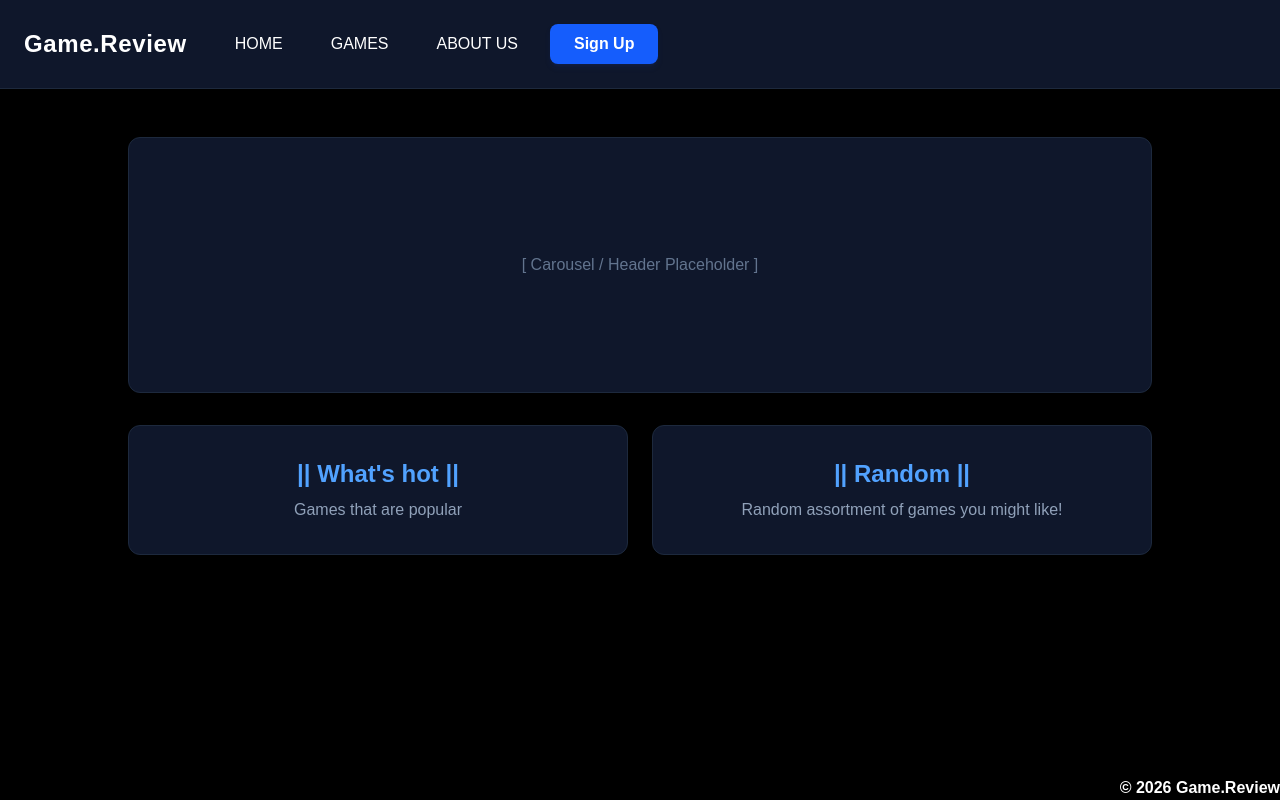
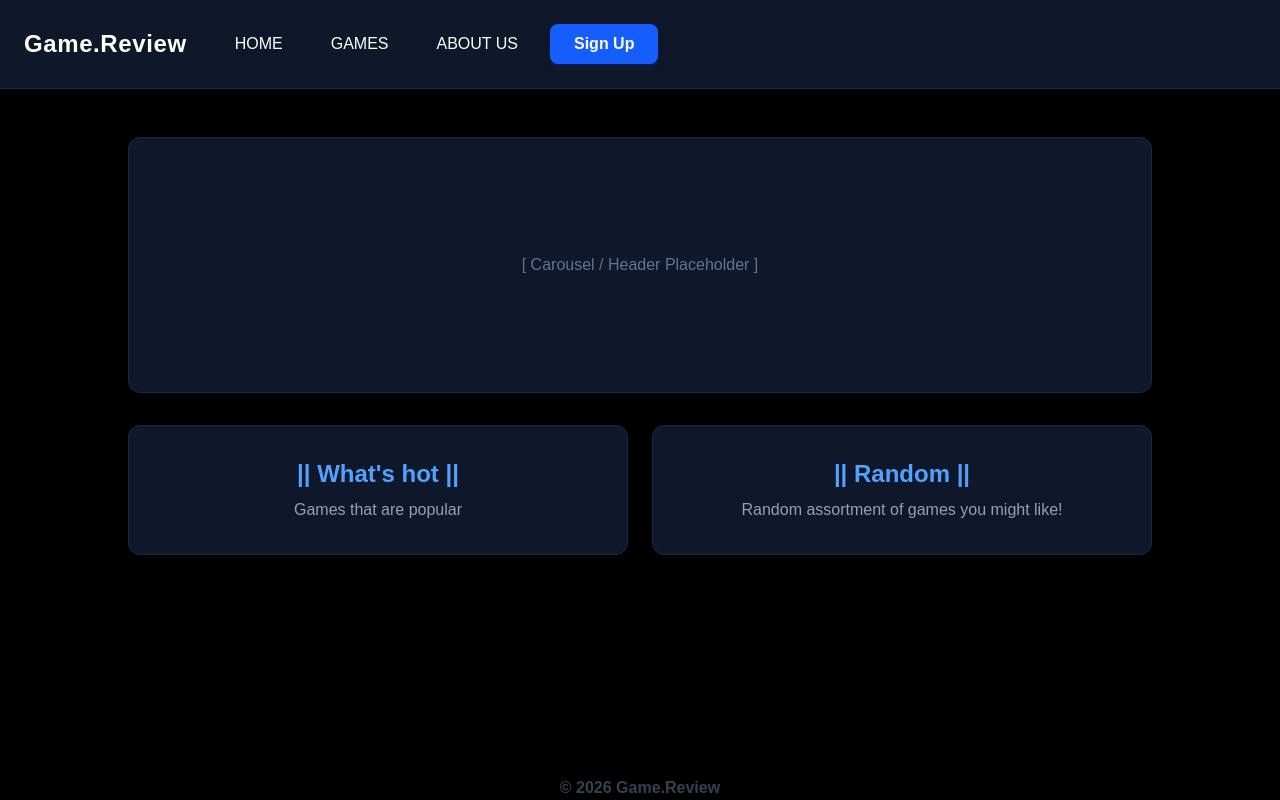
Before and after one commit to kgill61/CP4485-Final_Project, a Next.js app in the folder game_review/: page / in a window 1280 px wide. Built offline with nearby package versions, Linux system fonts and the light colour scheme.

Commit message:
Footer formatting
- Changed footer to be centered and grayed out

```diff
--- a/game_review/app/copyright.js
+++ b/game_review/app/copyright.js
@@ -1,6 +1,6 @@
 export default function Footer() {
     return (
-        <footer className="text-right font-bold text-sm md:text-base ">
+        <footer className="text-center font-bold text-sm md:text-base text-gray-700">
             <p>© 2026 Game.Review </p>
         </footer>
     )
```
